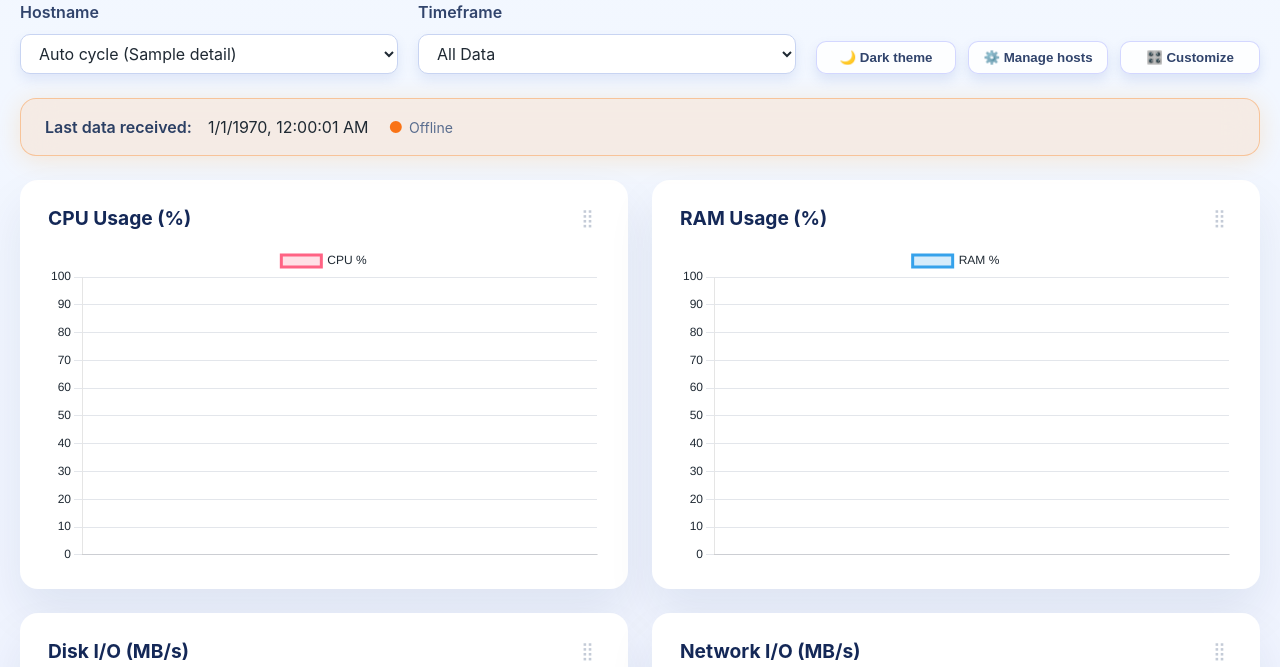
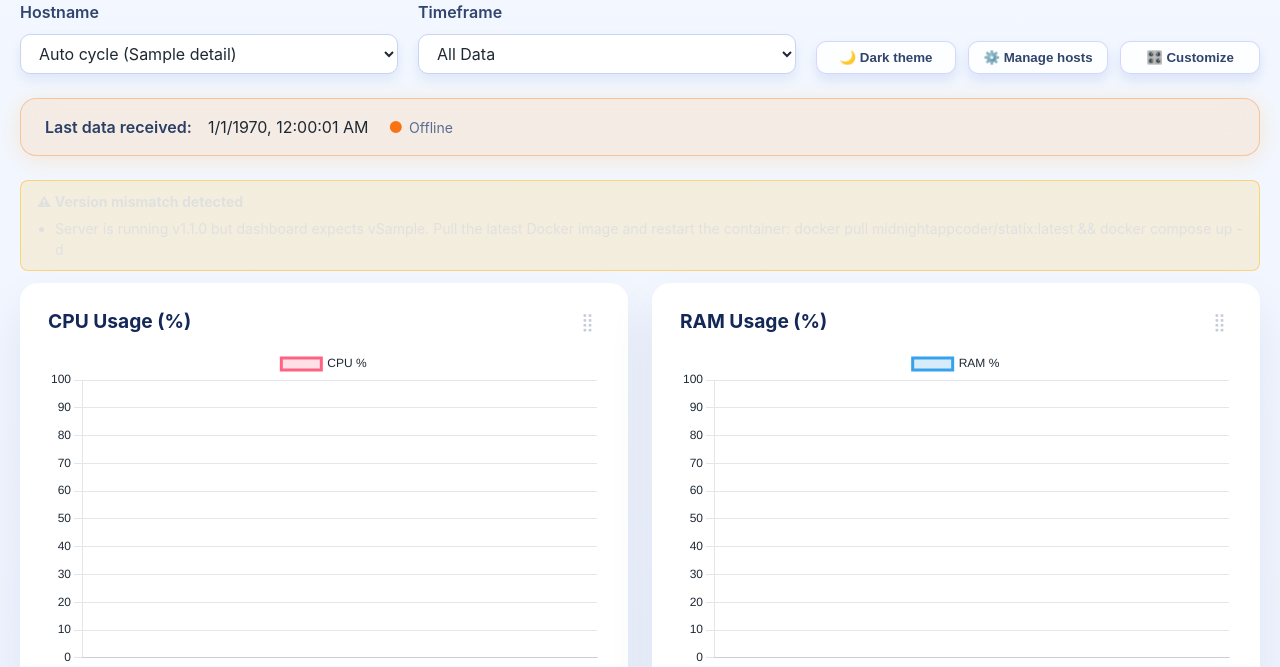
Before and after one commit to chandanankush/statix, a Flask app: template server/templates/dashboard.html in a window 1280 px wide. Shown: the part 133-800 px from the top of the page. Run offline with Flask 3, Linux system fonts and the light colour scheme; the template is opened without the code that fills it: most values are stand-ins (such as "Sample title", 1, 10 or a date in 2020); data that the repository does not hold is empty.

Commit message:
feat: version tracking - client v1.1.0 in /system, server v1.1.0 in /health, dashboard warns on mismatch

```diff
--- a/client/system_stats/metrics.py
+++ b/client/system_stats/metrics.py
@@ -2,6 +2,10 @@
 from __future__ import annotations
 
 import datetime as dt
+
+# Increment this whenever the /system payload shape changes so the dashboard
+# can detect clients running old code.
+STATIX_CLIENT_VERSION = "1.1.0"
 import json
 import os
 import platform
@@ -568,4 +572,5 @@ def collect_system_metrics() -> Dict[str, Any]:
             "os_update": _get_os_updates(),
         },
         "docker": _collect_docker_info(),
+        "statix_client_version": STATIX_CLIENT_VERSION,
     }
--- a/server/server.py
+++ b/server/server.py
@@ -13,6 +13,10 @@ from typing import Any, Dict, Iterable, List, Optional
 
 from flask import Flask, jsonify, render_template, request
 
+
+# Increment this whenever server.py or dashboard.html changes significantly.
+# The dashboard bakes this in as EXPECTED_SERVER_VERSION and warns on mismatch.
+SERVER_VERSION = "1.1.0"
 
 BASE_DIR = Path(__file__).resolve().parent
 DEFAULT_DB_PATH = BASE_DIR / "data" / "metrics.db"
@@ -141,6 +145,14 @@ def ensure_database() -> None:
                 hostname TEXT PRIMARY KEY,
                 details_json TEXT NOT NULL,
                 updated_at INTEGER NOT NULL
+            )
+            """
+        )
+        conn.execute(
+            """
+            CREATE TABLE IF NOT EXISTS settings (
+                key TEXT PRIMARY KEY,
+                value TEXT NOT NULL
             )
             """
         )
@@ -480,6 +492,45 @@ def delete_host_endpoint(hostname: str):
     return jsonify({"status": "ok", **outcome})
 
 
+# ── dashboard settings (UI preferences: theme, thresholds, widget order) ─────
+
+def _get_all_settings() -> Dict[str, str]:
+    with closing(open_connection()) as conn:
+        rows = conn.execute("SELECT key, value FROM settings").fetchall()
+    return {row["key"]: row["value"] for row in rows}
+
+
+def _upsert_settings(data: Dict[str, str]) -> None:
+    with closing(open_connection()) as conn:
+        for key, value in data.items():
+            conn.execute(
+                "INSERT INTO settings(key, value) VALUES(?, ?)"
+                " ON CONFLICT(key) DO UPDATE SET value=excluded.value",
+                (key, value),
+            )
+        conn.commit()
+
+
+@app.route("/settings", methods=["GET"])
+def get_settings():
+    return jsonify(_get_all_settings())
+
+
+@app.route("/settings", methods=["PUT"])
+@_require_api_key
+def put_settings():
+    data = request.get_json(force=True, silent=True)
+    if not isinstance(data, dict):
+        return jsonify({"error": "expected JSON object"}), 400
+    cleaned: Dict[str, str] = {}
+    for k, v in data.items():
+        if not isinstance(k, str) or len(k) > 200:
+            continue
+        cleaned[k] = v if isinstance(v, str) else json.dumps(v)
+    _upsert_settings(cleaned)
+    return jsonify({"status": "ok"})
+
+
 @app.route("/dashboard", methods=["GET"])
 def dashboard():
     hostnames = get_known_hostnames()
@@ -490,12 +541,13 @@ def dashboard():
         timeframe_labels=TIMEFRAME_LABELS,
         default_timeframe="1h",
         auth_required=(API_KEY is not None),
+        server_version=SERVER_VERSION,
     )
 
 
 @app.route("/health", methods=["GET"])
 def health():
-    return jsonify({"status": "ok"})
+    return jsonify({"status": "ok", "version": SERVER_VERSION})
 
 
 if __name__ == "__main__":
--- a/server/templates/dashboard.html
+++ b/server/templates/dashboard.html
@@ -1203,6 +1203,11 @@
         <ul id="hostUpdateList" class="status-hostlist" style="display:none"></ul>
     </section>
 
+    <div id="versionWarningBanner" style="display:none;margin:0 0 12px 0;padding:10px 16px;border-radius:8px;background:rgba(255,180,0,0.13);border:1px solid rgba(255,180,0,0.45);color:var(--text,#e0e0e0);font-size:0.88rem;line-height:1.5">
+        <strong>⚠ Version mismatch detected</strong>
+        <ul id="versionWarningList" style="margin:6px 0 0 18px;padding:0"></ul>
+    </div>
+
     <section class="details hidden" id="hostDetailsSection">
         <div class="cards-grid">
             <article class="card" data-widget="cpu-info">
@@ -1547,6 +1552,9 @@
         const timeframePresets = {{ timeframe_presets | tojson }};
         const defaultTimeframe = "{{ default_timeframe }}";
         const AUTH_REQUIRED = {{ 'true' if auth_required else 'false' }};
+        // Version constants — must match SERVER_VERSION / STATIX_CLIENT_VERSION in server.py / metrics.py
+        const EXPECTED_SERVER_VERSION = "{{ server_version }}";
+        const EXPECTED_CLIENT_VERSION = "1.1.0";
         let _apiToken = null;
 
         function getAuthHeaders() {
@@ -1790,6 +1798,7 @@
             } catch (error) {
                 console.warn('Unable to persist theme preference:', error);
             }
+            _saveToServer({ [themeStorageKey]: nextTheme });
             updateThemeToggleLabel(nextTheme);
             refreshChartTheme();
         };
@@ -2353,7 +2362,9 @@
         }
 
         function saveThresholds(t) {
-            localStorage.setItem(LS_THRESHOLDS, JSON.stringify(t));
+            const str = JSON.stringify(t);
+            localStorage.setItem(LS_THRESHOLDS, str);
+            _saveToServer({ [LS_THRESHOLDS]: str });
         }
 
         function populateThresholdUI(t) {
@@ -2869,6 +2880,7 @@
                     return;
                 }
                 renderHostDetails(payload.details);
+                checkClientVersion(hostname, payload.details);
                 lastDetailsCached = payload.details;
                 lastDetailsHostname = hostname;
                 lastDetailsUpdatedAt = payload.updated_at;
@@ -3034,8 +3046,19 @@
         function lsLoad(key, fallback) {
             try { const v = localStorage.getItem(key); return v ? JSON.parse(v) : fallback; } catch(_) { return fallback; }
         }
+        function _saveToServer(payload) {
+            // Fire-and-forget; only sends if auth is not required or token is cached.
+            if (AUTH_REQUIRED && !_apiToken) return;
+            fetch('/settings', {
+                method: 'PUT',
+                headers: { 'Content-Type': 'application/json', ...getAuthHeaders() },
+                body: JSON.stringify(payload)
+            }).catch(() => {});
+        }
         function lsSave(key, val) {
-            try { localStorage.setItem(key, JSON.stringify(val)); } catch(_) {}
+            const str = JSON.stringify(val);
+            try { localStorage.setItem(key, str); } catch(_) {}
+            _saveToServer({ [key]: str });
         }
 
         function applyWidgetOrder(grid, registry, storageKey) {
@@ -3180,10 +3203,86 @@
             initThresholdListeners();
         }
 
-        initWidgetSystem();
-
-        loadHosts();
-        setInterval(fetchMetrics, 1000);
+        async function loadServerSettings() {
+            try {
+                const resp = await fetch('/settings');
+                if (resp.ok) {
+                    const saved = await resp.json();
+                    // Mirror all server-stored settings into localStorage so existing
+                    // synchronous lsLoad() calls pick them up immediately.
+                    for (const [k, v] of Object.entries(saved)) {
+                        try { localStorage.setItem(k, v); } catch(_) {}
+                    }
+                }
+            } catch(e) {
+                console.warn('Could not load settings from server, using localStorage:', e);
+            }
+        }
+
+        // ── version warning helpers ───────────────────────────────────────────
+        const _versionWarnings = new Map(); // key → message
+
+        function _refreshVersionBanner() {
+            const banner = document.getElementById('versionWarningBanner');
+            const list   = document.getElementById('versionWarningList');
+            if (!banner || !list) return;
+            while (list.firstChild) list.removeChild(list.firstChild);
+            if (_versionWarnings.size === 0) { banner.style.display = 'none'; return; }
+            _versionWarnings.forEach(msg => {
+                const li = document.createElement('li');
+                li.textContent = msg;
+                list.appendChild(li);
+            });
+            banner.style.display = '';
+        }
+
+        async function checkServerVersion() {
+            try {
+                const resp = await fetch('/health');
+                if (!resp.ok) return;
+                const data = await resp.json();
+                const sv = data.version || null;
+                if (sv && sv !== EXPECTED_SERVER_VERSION) {
+                    _versionWarnings.set('server',
+                        `Server is running v${sv} but dashboard expects v${EXPECTED_SERVER_VERSION}. ` +
+                        `Pull the latest Docker image and restart the container: ` +
+                        `docker pull midnightappcoder/statix:latest && docker compose up -d`);
+                } else if (!sv) {
+                    _versionWarnings.set('server',
+                        `Server did not report a version — it is likely outdated. ` +
+                        `Pull the latest Docker image: docker pull midnightappcoder/statix:latest && docker compose up -d`);
+                } else {
+                    _versionWarnings.delete('server');
+                }
+                _refreshVersionBanner();
+            } catch(e) { /* ignore network errors */ }
+        }
+
+        function checkClientVersion(hostname, details) {
+            const cv = details && details.statix_client_version;
+            if (!cv) {
+                _versionWarnings.set('client:' + hostname,
+                    `Client on "${hostname}" is outdated (no version reported). ` +
+                    `Re-run the installer on that host to upgrade: ` +
+                    `bash <(curl -fsSL https://raw.githubusercontent.com/chandanankush/statix/main/client/install.sh)`);
+            } else if (cv !== EXPECTED_CLIENT_VERSION) {
+                _versionWarnings.set('client:' + hostname,
+                    `Client on "${hostname}" is v${cv} but v${EXPECTED_CLIENT_VERSION} is expected. ` +
+                    `Re-run the installer to upgrade: ` +
+                    `bash <(curl -fsSL https://raw.githubusercontent.com/chandanankush/statix/main/client/install.sh)`);
+            } else {
+                _versionWarnings.delete('client:' + hostname);
+            }
+            _refreshVersionBanner();
+        }
+
+        (async () => {
+            await loadServerSettings();
+            await checkServerVersion();
+            initWidgetSystem();
+            loadHosts();
+            setInterval(fetchMetrics, 1000);
+        })();
     </script>
 </body>
 </html>
```
